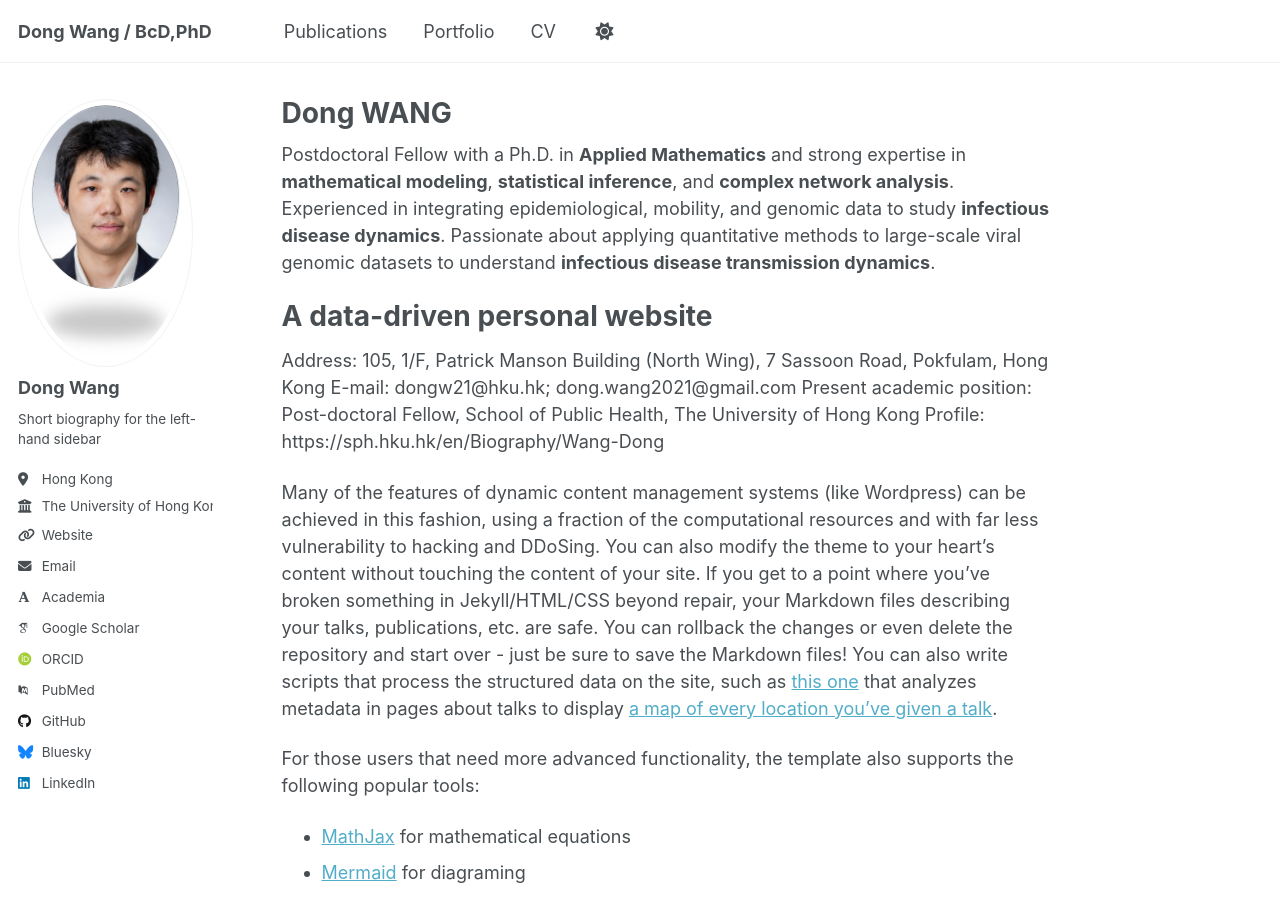
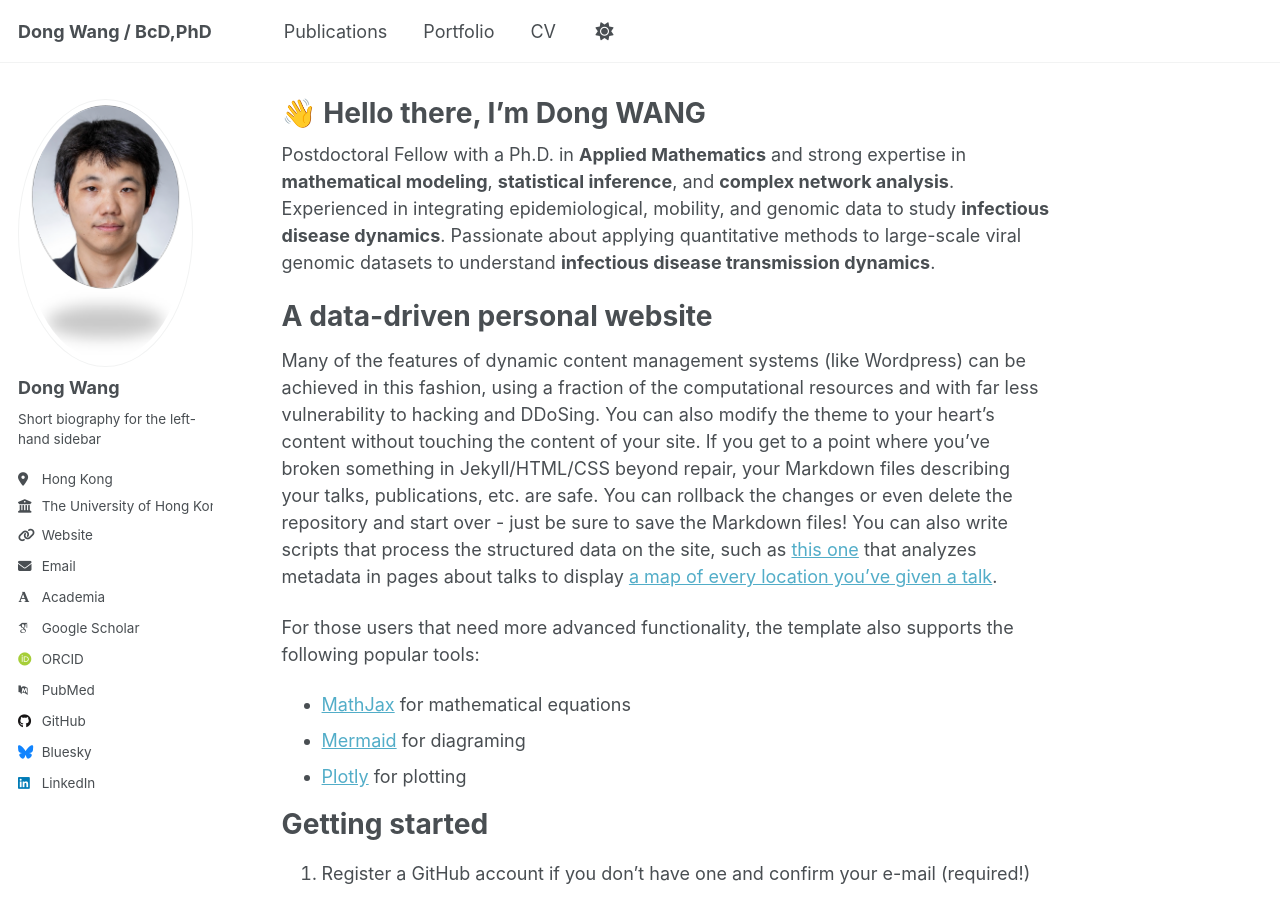
Before and after one commit to WangDongHKU/Dong_WANG.github.io, a Jekyll site: the page built from _pages/about.md, in a window 1280 px wide and 900 px high. Built offline with Jekyll 4.4.1, drawn with Linux system fonts in a browser that asks for light colours; some web fonts are replaced; a script that is not in the unit is left out.

Commit message:
Revise title and content in about.md
Updated title and removed personal contact information.

Signed-off-by: DONG WANG <92856596+WangDongHKU@users.noreply.github.com>

```diff
--- a/_pages/about.md
+++ b/_pages/about.md
@@ -1,6 +1,6 @@
 ---
 permalink: /
-title: "Dong WANG"
+title: "👋 Hello there, I'm Dong WANG"
 author_profile: true
 redirect_from:
   - /about/
@@ -12,10 +12,6 @@ Postdoctoral Fellow with a Ph.D. in **Applied Mathematics** and strong expertise
 
 A data-driven personal website
 ======
-Address: 105, 1/F, Patrick Manson Building (North Wing), 7 Sassoon Road, Pokfulam, Hong Kong
-E-mail: dongw21@hku.hk; dong.wang2021@gmail.com
-Present academic position: Post-doctoral Fellow, School of Public Health, The University of Hong Kong
-Profile: https://sph.hku.hk/en/Biography/Wang-Dong
 
 Many of the features of dynamic content management systems (like Wordpress) can be achieved in this fashion, using a fraction of the computational resources and with far less vulnerability to hacking and DDoSing. You can also modify the theme to your heart's content without touching the content of your site. If you get to a point where you've broken something in Jekyll/HTML/CSS beyond repair, your Markdown files describing your talks, publications, etc. are safe. You can rollback the changes or even delete the repository and start over - just be sure to save the Markdown files! You can also write scripts that process the structured data on the site, such as [this one](https://github.com/academicpages/academicpages.github.io/blob/master/talkmap.ipynb) that analyzes metadata in pages about talks to display [a map of every location you've given a talk](https://academicpages.github.io/talkmap.html).
 
```
